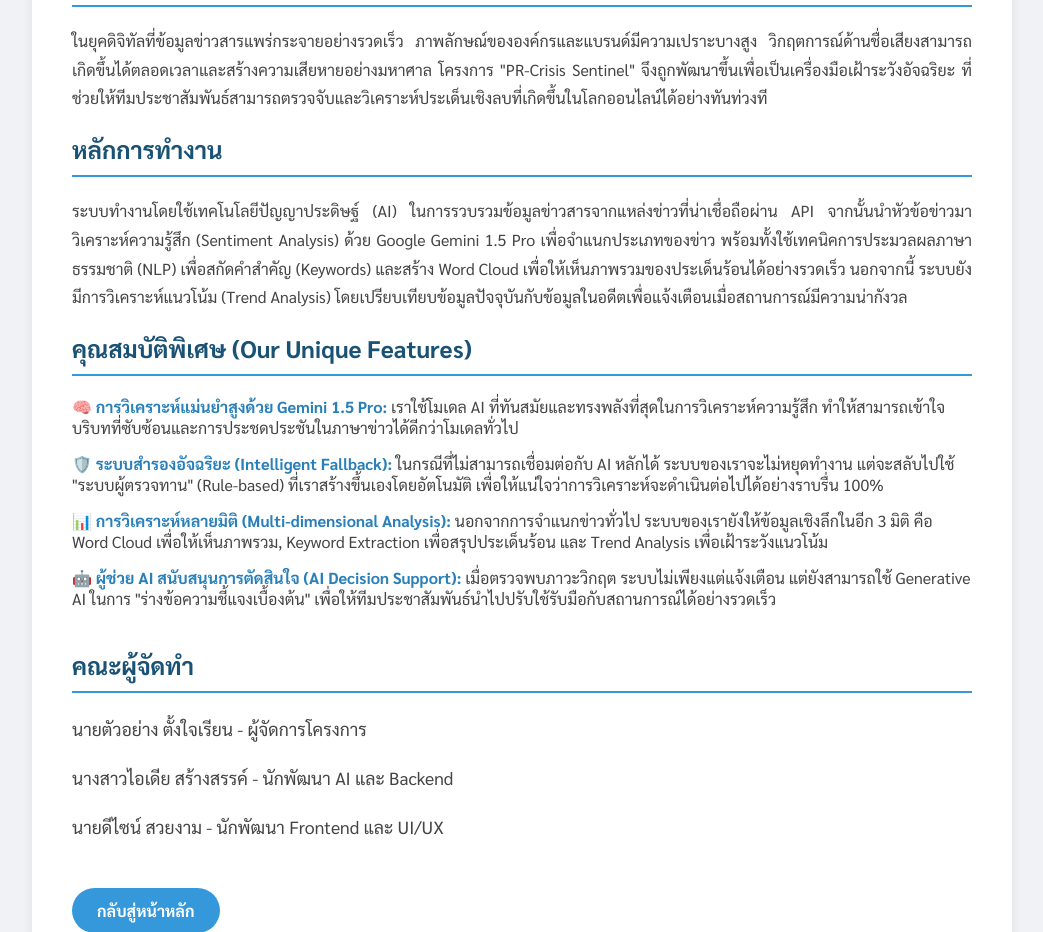
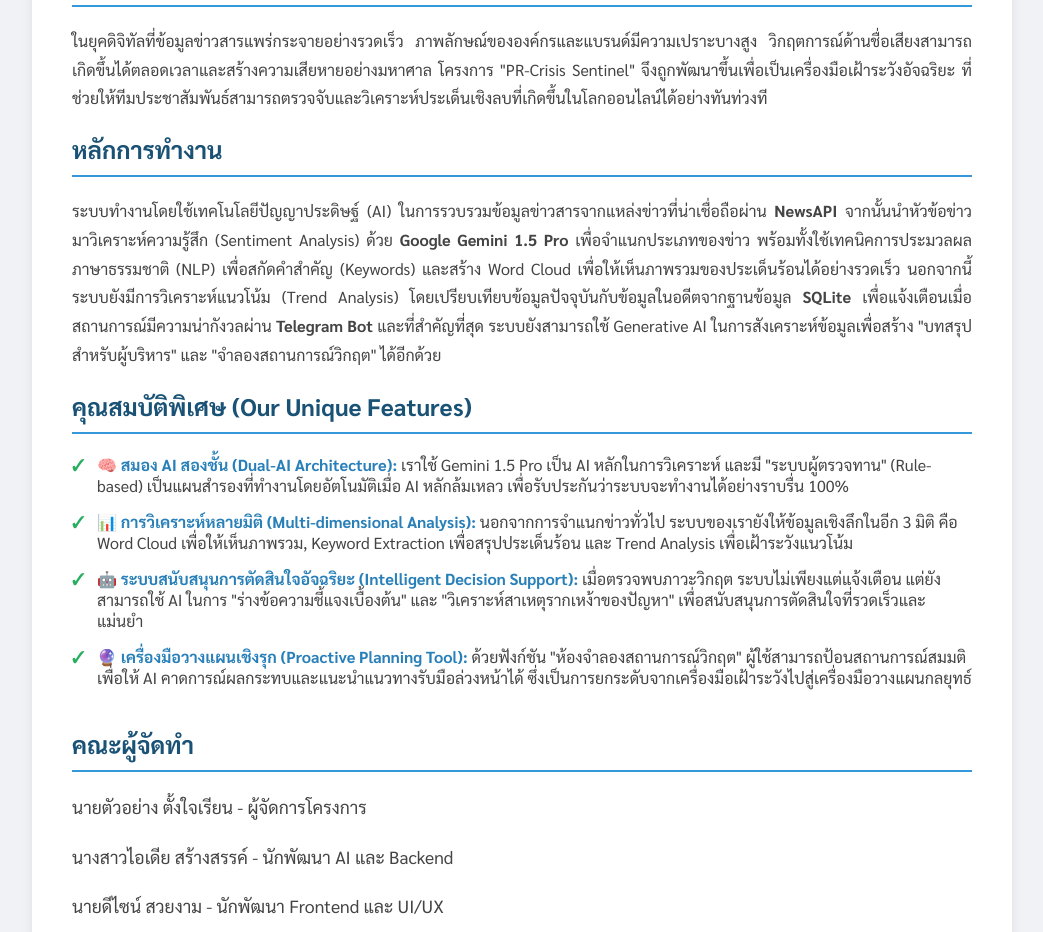
Before and after one commit to kungpirest-cmd/pr-crisis-sentinel, a Python web app: template templates/about.html in a window 1280 px wide. Shown: the part 194-1126 px from the top of the page, without its empty margins (118-1161 px from the left). Run offline with Jinja, Linux system fonts and the light colour scheme; the template is opened without the code that fills it, so the values that code supplies are empty.

Commit message:
Final project update before presentation

```diff
--- a/templates/about.html
+++ b/templates/about.html
@@ -1,19 +1,61 @@
 <!DOCTYPE html>
 <html lang="th">
   <head>
-    <meta charset="UTF-8">
-    <meta name="viewport" content="width=device-width, initial-scale=1.0">
+    <meta charset="UTF-8" />
+    <meta name="viewport" content="width=device-width, initial-scale=1.0" />
     <title>เกี่ยวกับโครงการ - PR-Crisis Sentinel</title>
     <style>
-        body { font-family: 'Sarabun', sans-serif; background-color: #f0f2f5; padding: 20px; color: #444; margin: 0; }
-        .main-container { max-width: 900px; margin: auto; background-color: white; padding: 40px; border-radius: 12px; box-shadow: 0 4px 12px rgba(0,0,0,0.08); }
-        h1, h2 { color: #1a5276; border-bottom: 2px solid #3498db; padding-bottom: 10px; }
-        p { line-height: 1.8; text-align: justify; }
-        .team-section { margin-top: 40px; }
-        .team-member { margin-bottom: 15px; font-size: 1.1em; }
-        .features-list { list-style-type: none; padding-left: 0; }
-        .features-list li { margin-bottom: 15px; }
-        .features-list strong { color: #2980b9; }
+      body {
+        font-family: "Sarabun", sans-serif;
+        background-color: #f0f2f5;
+        padding: 20px;
+        color: #444;
+        margin: 0;
+      }
+      .main-container {
+        max-width: 900px;
+        margin: auto;
+        background-color: white;
+        padding: 40px;
+        border-radius: 12px;
+        box-shadow: 0 4px 12px rgba(0, 0, 0, 0.08);
+      }
+      h1,
+      h2 {
+        color: #1a5276;
+        border-bottom: 2px solid #3498db;
+        padding-bottom: 10px;
+      }
+      p {
+        line-height: 1.8;
+        text-align: justify;
+      }
+      .team-section {
+        margin-top: 40px;
+      }
+      .team-member {
+        margin-bottom: 15px;
+        font-size: 1.1em;
+      }
+      .features-list {
+        list-style-type: none;
+        padding-left: 0;
+      }
+      .features-list li {
+        margin-bottom: 15px;
+        padding-left: 25px;
+        position: relative;
+      }
+      .features-list li::before {
+        content: "✓";
+        color: #27ae60;
+        font-weight: bold;
+        position: absolute;
+        left: 0;
+      }
+      .features-list strong {
+        color: #2980b9;
+      }
       .back-link {
         display: inline-block;
         margin-top: 30px;
@@ -29,7 +71,10 @@
         background-color: #2980b9;
       }
     </style>
-    <link href="https://fonts.googleapis.com/css2?family=Sarabun:wght@400;700&display=swap" rel="stylesheet">
+    <link
+      href="https://fonts.googleapis.com/css2?family=Sarabun:wght@400;700&display=swap"
+      rel="stylesheet"
+    />
   </head>
   <body>
     <div class="main-container">
@@ -37,41 +82,73 @@
 
       <h2>ที่มาและความสำคัญ</h2>
       <p>
-            ในยุคดิจิทัลที่ข้อมูลข่าวสารแพร่กระจายอย่างรวดเร็ว ภาพลักษณ์ขององค์กรและแบรนด์มีความเปราะบางสูง วิกฤตการณ์ด้านชื่อเสียงสามารถเกิดขึ้นได้ตลอดเวลาและสร้างความเสียหายอย่างมหาศาล โครงการ "PR-Crisis Sentinel" จึงถูกพัฒนาขึ้นเพื่อเป็นเครื่องมือเฝ้าระวังอัจฉริยะ ที่ช่วยให้ทีมประชาสัมพันธ์สามารถตรวจจับและวิเคราะห์ประเด็นเชิงลบที่เกิดขึ้นในโลกออนไลน์ได้อย่างทันท่วงที
+        ในยุคดิจิทัลที่ข้อมูลข่าวสารแพร่กระจายอย่างรวดเร็ว
+        ภาพลักษณ์ขององค์กรและแบรนด์มีความเปราะบางสูง
+        วิกฤตการณ์ด้านชื่อเสียงสามารถเกิดขึ้นได้ตลอดเวลาและสร้างความเสียหายอย่างมหาศาล
+        โครงการ "PR-Crisis Sentinel"
+        จึงถูกพัฒนาขึ้นเพื่อเป็นเครื่องมือเฝ้าระวังอัจฉริยะ
+        ที่ช่วยให้ทีมประชาสัมพันธ์สามารถตรวจจับและวิเคราะห์ประเด็นเชิงลบที่เกิดขึ้นในโลกออนไลน์ได้อย่างทันท่วงที
       </p>
 
       <h2>หลักการทำงาน</h2>
       <p>
-            ระบบทำงานโดยใช้เทคโนโลยีปัญญาประดิษฐ์ (AI) ในการรวบรวมข้อมูลข่าวสารจากแหล่งข่าวที่น่าเชื่อถือผ่าน API จากนั้นนำหัวข้อข่าวมาวิเคราะห์ความรู้สึก (Sentiment Analysis) ด้วย Google Gemini 1.5 Pro เพื่อจำแนกประเภทของข่าว พร้อมทั้งใช้เทคนิคการประมวลผลภาษาธรรมชาติ (NLP) เพื่อสกัดคำสำคัญ (Keywords) และสร้าง Word Cloud เพื่อให้เห็นภาพรวมของประเด็นร้อนได้อย่างรวดเร็ว นอกจากนี้ ระบบยังมีการวิเคราะห์แนวโน้ม (Trend Analysis) โดยเปรียบเทียบข้อมูลปัจจุบันกับข้อมูลในอดีตเพื่อแจ้งเตือนเมื่อสถานการณ์มีความน่ากังวล
+        ระบบทำงานโดยใช้เทคโนโลยีปัญญาประดิษฐ์ (AI)
+        ในการรวบรวมข้อมูลข่าวสารจากแหล่งข่าวที่น่าเชื่อถือผ่าน
+        <strong>NewsAPI</strong> จากนั้นนำหัวข้อข่าวมาวิเคราะห์ความรู้สึก
+        (Sentiment Analysis) ด้วย
+        <strong>Google Gemini 1.5 Pro</strong> เพื่อจำแนกประเภทของข่าว
+        พร้อมทั้งใช้เทคนิคการประมวลผลภาษาธรรมชาติ (NLP) เพื่อสกัดคำสำคัญ
+        (Keywords) และสร้าง Word Cloud
+        เพื่อให้เห็นภาพรวมของประเด็นร้อนได้อย่างรวดเร็ว นอกจากนี้
+        ระบบยังมีการวิเคราะห์แนวโน้ม (Trend Analysis)
+        โดยเปรียบเทียบข้อมูลปัจจุบันกับข้อมูลในอดีตจากฐานข้อมูล
+        <strong>SQLite</strong> เพื่อแจ้งเตือนเมื่อสถานการณ์มีความน่ากังวลผ่าน
+        <strong>Telegram Bot</strong> และที่สำคัญที่สุด ระบบยังสามารถใช้
+        Generative AI ในการสังเคราะห์ข้อมูลเพื่อสร้าง "บทสรุปสำหรับผู้บริหาร"
+        และ "จำลองสถานการณ์วิกฤต" ได้อีกด้วย
       </p>
 
-        <!-- ===== ส่วนที่เพิ่มเข้ามา ===== -->
       <h2>คุณสมบัติพิเศษ (Our Unique Features)</h2>
       <ul class="features-list">
         <li>
-                <strong>🧠 การวิเคราะห์แม่นยำสูงด้วย Gemini 1.5 Pro:</strong>
-                เราใช้โมเดล AI ที่ทันสมัยและทรงพลังที่สุดในการวิเคราะห์ความรู้สึก ทำให้สามารถเข้าใจบริบทที่ซับซ้อนและการประชดประชันในภาษาข่าวได้ดีกว่าโมเดลทั่วไป
-            </li>
-            <li>
-                <strong>🛡️ ระบบสำรองอัจฉริยะ (Intelligent Fallback):</strong>
-                ในกรณีที่ไม่สามารถเชื่อมต่อกับ AI หลักได้ ระบบของเราจะไม่หยุดทำงาน แต่จะสลับไปใช้ "ระบบผู้ตรวจทาน" (Rule-based) ที่เราสร้างขึ้นเองโดยอัตโนมัติ เพื่อให้แน่ใจว่าการวิเคราะห์จะดำเนินต่อไปได้อย่างราบรื่น 100%
+          <strong>🧠 สมอง AI สองชั้น (Dual-AI Architecture):</strong>
+          เราใช้ Gemini 1.5 Pro เป็น AI หลักในการวิเคราะห์ และมี
+          "ระบบผู้ตรวจทาน" (Rule-based) เป็นแผนสำรองที่ทำงานโดยอัตโนมัติเมื่อ AI
+          หลักล้มเหลว เพื่อรับประกันว่าระบบจะทำงานได้อย่างราบรื่น 100%
         </li>
         <li>
           <strong>📊 การวิเคราะห์หลายมิติ (Multi-dimensional Analysis):</strong>
-                นอกจากการจำแนกข่าวทั่วไป ระบบของเรายังให้ข้อมูลเชิงลึกในอีก 3 มิติ คือ Word Cloud เพื่อให้เห็นภาพรวม, Keyword Extraction เพื่อสรุปประเด็นร้อน และ Trend Analysis เพื่อเฝ้าระวังแนวโน้ม
+          นอกจากการจำแนกข่าวทั่วไป ระบบของเรายังให้ข้อมูลเชิงลึกในอีก 3 มิติ คือ
+          Word Cloud เพื่อให้เห็นภาพรวม, Keyword Extraction เพื่อสรุปประเด็นร้อน
+          และ Trend Analysis เพื่อเฝ้าระวังแนวโน้ม
         </li>
         <li>
-                <strong>🤖 ผู้ช่วย AI สนับสนุนการตัดสินใจ (AI Decision Support):</strong>
-                เมื่อตรวจพบภาวะวิกฤต ระบบไม่เพียงแต่แจ้งเตือน แต่ยังสามารถใช้ Generative AI ในการ "ร่างข้อความชี้แจงเบื้องต้น" เพื่อให้ทีมประชาสัมพันธ์นำไปปรับใช้รับมือกับสถานการณ์ได้อย่างรวดเร็ว
+          <strong
+            >🤖 ระบบสนับสนุนการตัดสินใจอัจฉริยะ (Intelligent Decision
+            Support):</strong
+          >
+          เมื่อตรวจพบภาวะวิกฤต ระบบไม่เพียงแต่แจ้งเตือน แต่ยังสามารถใช้ AI ในการ
+          "ร่างข้อความชี้แจงเบื้องต้น" และ "วิเคราะห์สาเหตุรากเหง้าของปัญหา"
+          เพื่อสนับสนุนการตัดสินใจที่รวดเร็วและแม่นยำ
+        </li>
+        <li>
+          <strong>🔮 เครื่องมือวางแผนเชิงรุก (Proactive Planning Tool):</strong>
+          ด้วยฟังก์ชัน "ห้องจำลองสถานการณ์วิกฤต"
+          ผู้ใช้สามารถป้อนสถานการณ์สมมติเพื่อให้ AI
+          คาดการณ์ผลกระทบและแนะนำแนวทางรับมือล่วงหน้าได้
+          ซึ่งเป็นการยกระดับจากเครื่องมือเฝ้าระวังไปสู่เครื่องมือวางแผนกลยุทธ์
         </li>
       </ul>
-        <!-- ========================== -->
 
       <div class="team-section">
         <h2>คณะผู้จัดทำ</h2>
         <p class="team-member">นายตัวอย่าง ตั้งใจเรียน - ผู้จัดการโครงการ</p>
-            <p class="team-member">นางสาวไอเดีย สร้างสรรค์ - นักพัฒนา AI และ Backend</p>
-            <p class="team-member">นายดีไซน์ สวยงาม - นักพัฒนา Frontend และ UI/UX</p>
+        <p class="team-member">
+          นางสาวไอเดีย สร้างสรรค์ - นักพัฒนา AI และ Backend
+        </p>
+        <p class="team-member">
+          นายดีไซน์ สวยงาม - นักพัฒนา Frontend และ UI/UX
+        </p>
       </div>
 
       <a href="{{ url_for('index') }}" class="back-link">กลับสู่หน้าหลัก</a>
```
Lines whose indentation alone changed are shown as unchanged.
